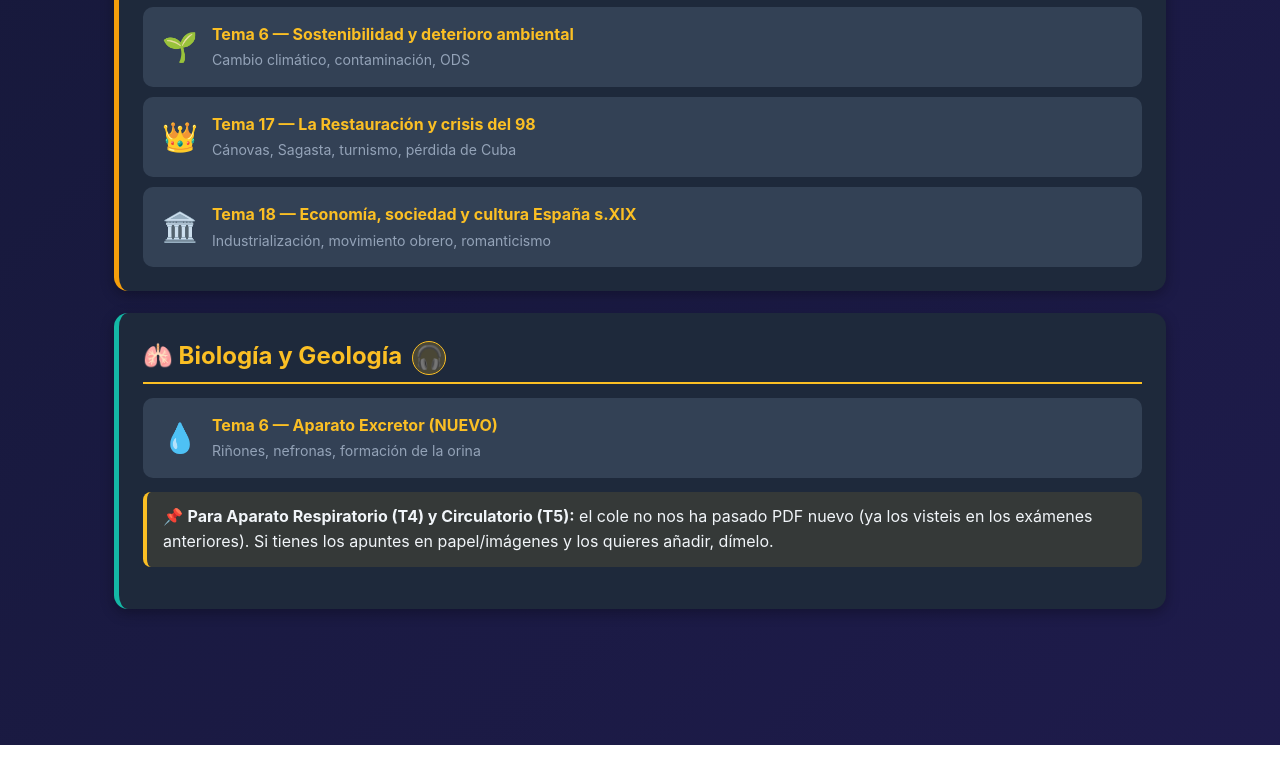
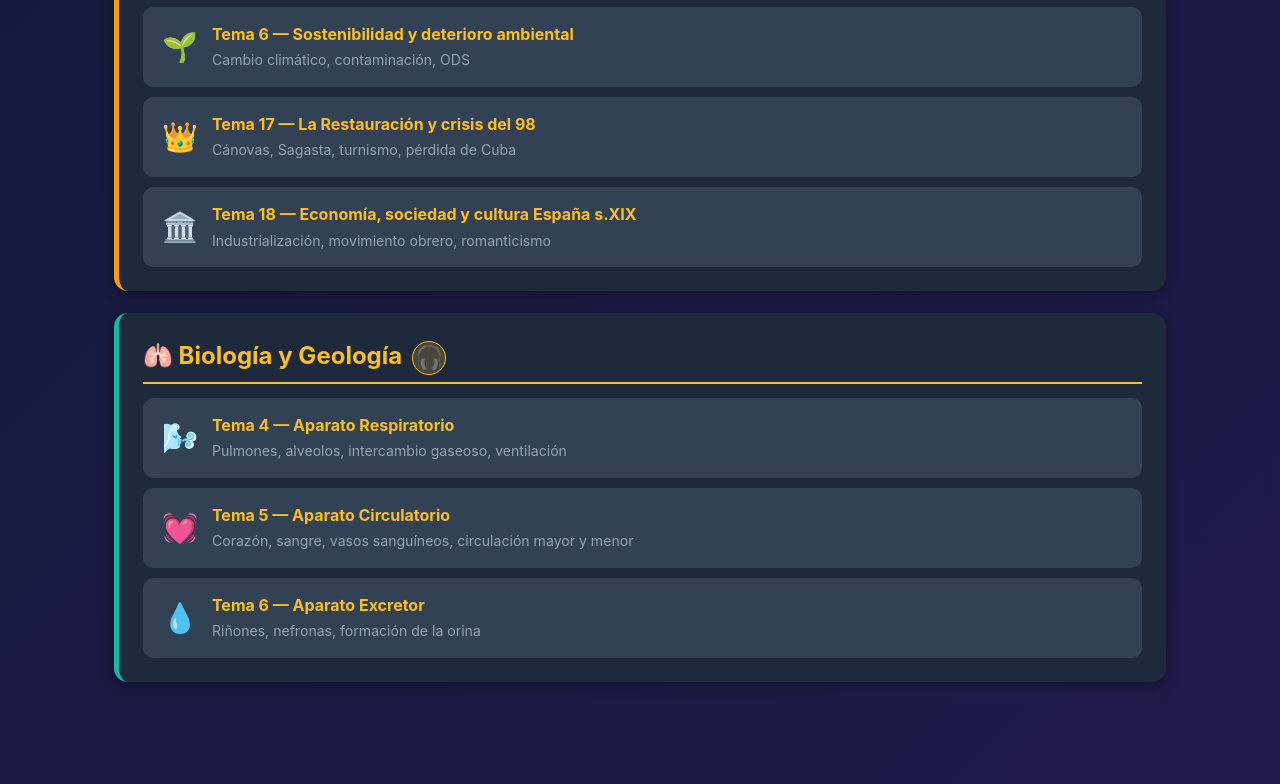
Before and after one commit to Davidkolbe/finales-3eval-mario, a plain HTML site: page apuntes.html in a window 1280 px wide. Shown: the part 2507-3291 px from the top of the page. Before the commit the page ends 3252 px from the top, so only its background shows below. Drawn offline with Linux system fonts and the light colour scheme.

Commit message:
Add: Bio T4 Aparato Respiratorio + T5 Aparato Circulatorio

```diff
--- a/apuntes.html
+++ b/apuntes.html
@@ -236,16 +236,27 @@
   <section class="bio">
     <h2>🫁 Biología y Geología</h2>
     <div class="pdf-list">
+      <a class="pdf-item" href="apuntes/U4_Aparato_respiratorio.pdf" target="_blank">
+        <span class="icon">🌬️</span>
+        <div class="info">
+          <div class="nombre">Tema 4 — Aparato Respiratorio</div>
+          <div class="desc">Pulmones, alveolos, intercambio gaseoso, ventilación</div>
+        </div>
+      </a>
+      <a class="pdf-item" href="apuntes/U5_Aparato_circulatorio.pdf" target="_blank">
+        <span class="icon">💓</span>
+        <div class="info">
+          <div class="nombre">Tema 5 — Aparato Circulatorio</div>
+          <div class="desc">Corazón, sangre, vasos sanguíneos, circulación mayor y menor</div>
+        </div>
+      </a>
       <a class="pdf-item" href="apuntes/U6_Aparato_excretor.pdf" target="_blank">
         <span class="icon">💧</span>
         <div class="info">
-          <div class="nombre">Tema 6 — Aparato Excretor (NUEVO)</div>
+          <div class="nombre">Tema 6 — Aparato Excretor</div>
           <div class="desc">Riñones, nefronas, formación de la orina</div>
         </div>
       </a>
-    </div>
-    <div class="info-box" style="margin-top:14px">
-      📌 <strong>Para Aparato Respiratorio (T4) y Circulatorio (T5):</strong> el cole no nos ha pasado PDF nuevo (ya los visteis en los exámenes anteriores). Si tienes los apuntes en papel/imágenes y los quieres añadir, dímelo.
     </div>
   </section>
 </div>
```
Also changed, not shown: 2 other files.
